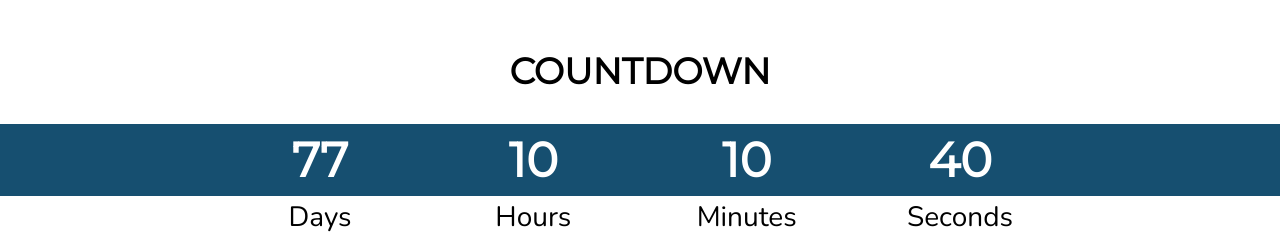
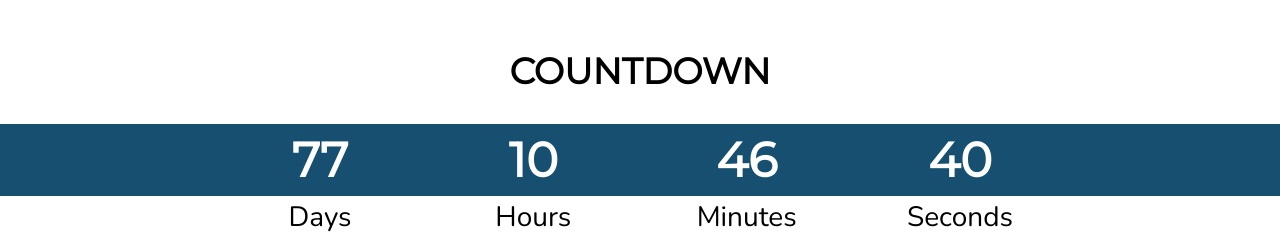
Before and after one commit to rayraykay/hellocon-2020, a React (Create React App) app: page / in a window 1280 px wide. Shown: the part 1140-1386 px from the top of the page. Built offline with nearby package versions, Linux system fonts and the light colour scheme.

Commit message:
Fixed typo in minutes logic

```diff
--- a/src/components/Countdown.jsx
+++ b/src/components/Countdown.jsx
@@ -51,7 +51,7 @@ const Countdown = () => {
           </Grid>
           <Grid item md={2} xs={3}>
             <Typography className="Countdown__Number">
-              {minutes < 0 ? 0 : hours}
+              {minutes < 0 ? 0 : minutes}
             </Typography>
           </Grid>
           <Grid item md={2} xs={3}>
```
